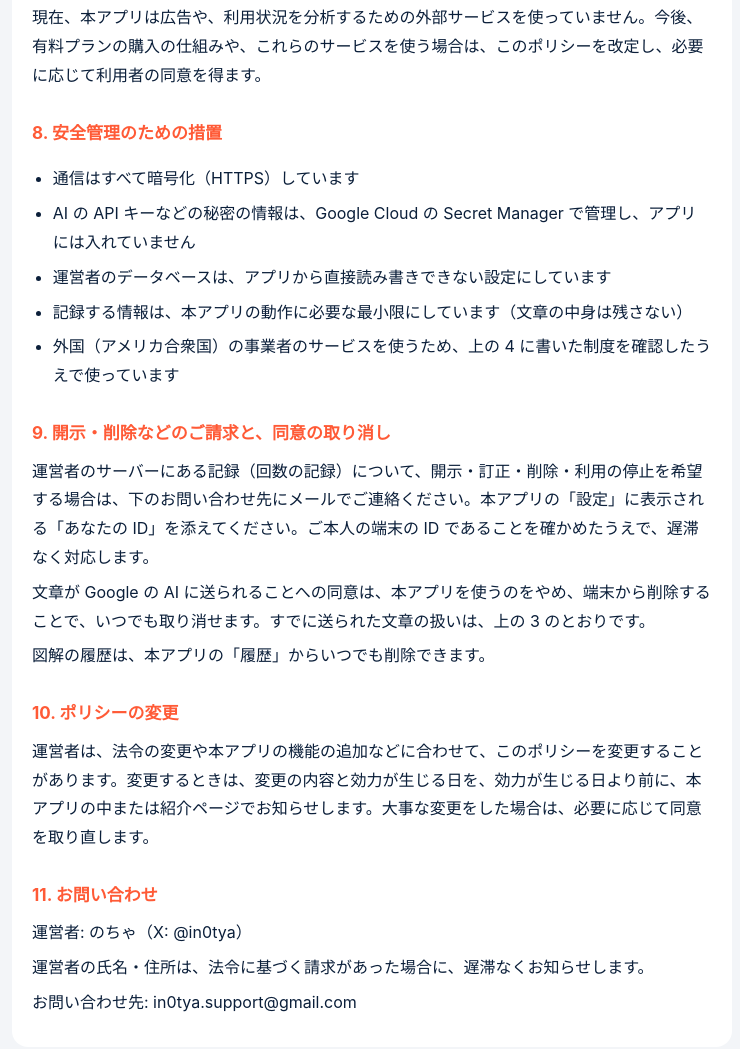
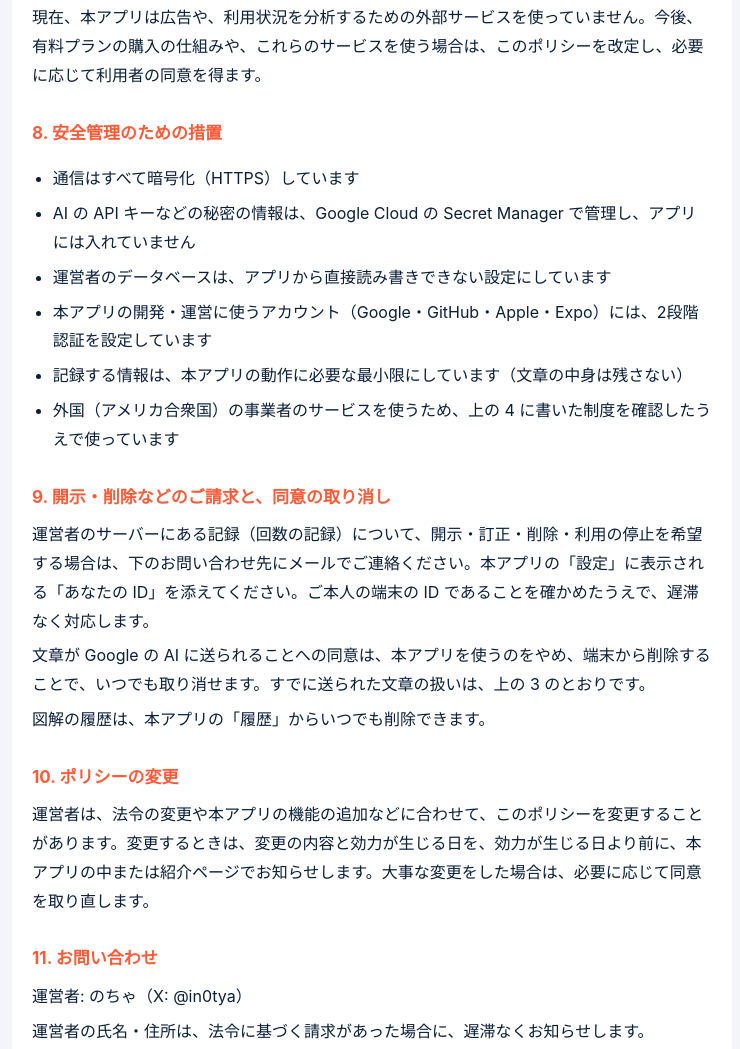
Before and after one commit to n0tya/matomixapp, a plain HTML site: page privacy.html in a window 1280 px wide. Shown: the part 2341-3390 px from the top of the page, without its empty margins (268-1008 px from the left). Drawn offline with Linux system fonts and the light colour scheme.

Commit message:
プライバシーポリシー: 安全管理措置に、開発・運営のアカウントの2段階認証を追加
Co-Authored-By: Claude Opus 5.5 <noreply@anthropic.com>

```diff
--- a/privacy.html
+++ b/privacy.html
@@ -51,7 +51,7 @@
 <p>運営者は、上の 3・4 に書いた Google のサービスを使う場合と、法令に基づく場合を除き、利用者の情報を第三者に提供しません。</p>
 <p>現在、本アプリは広告や、利用状況を分析するための外部サービスを使っていません。今後、有料プランの購入の仕組みや、これらのサービスを使う場合は、このポリシーを改定し、必要に応じて利用者の同意を得ます。</p>
 <h2>8. 安全管理のための措置</h2>
-<ul><li>通信はすべて暗号化（HTTPS）しています</li><li>AI の API キーなどの秘密の情報は、Google Cloud の Secret Manager で管理し、アプリには入れていません</li><li>運営者のデータベースは、アプリから直接読み書きできない設定にしています</li><li>記録する情報は、本アプリの動作に必要な最小限にしています（文章の中身は残さない）</li><li>外国（アメリカ合衆国）の事業者のサービスを使うため、上の 4 に書いた制度を確認したうえで使っています</li></ul>
+<ul><li>通信はすべて暗号化（HTTPS）しています</li><li>AI の API キーなどの秘密の情報は、Google Cloud の Secret Manager で管理し、アプリには入れていません</li><li>運営者のデータベースは、アプリから直接読み書きできない設定にしています</li><li>本アプリの開発・運営に使うアカウント（Google・GitHub・Apple・Expo）には、2段階認証を設定しています</li><li>記録する情報は、本アプリの動作に必要な最小限にしています（文章の中身は残さない）</li><li>外国（アメリカ合衆国）の事業者のサービスを使うため、上の 4 に書いた制度を確認したうえで使っています</li></ul>
 <h2>9. 開示・削除などのご請求と、同意の取り消し</h2>
 <p>運営者のサーバーにある記録（回数の記録）について、開示・訂正・削除・利用の停止を希望する場合は、下のお問い合わせ先にメールでご連絡ください。本アプリの「設定」に表示される「あなたの ID」を添えてください。ご本人の端末の ID であることを確かめたうえで、遅滞なく対応します。</p>
 <p>文章が Google の AI に送られることへの同意は、本アプリを使うのをやめ、端末から削除することで、いつでも取り消せます。すでに送られた文章の扱いは、上の 3 のとおりです。</p>
```
